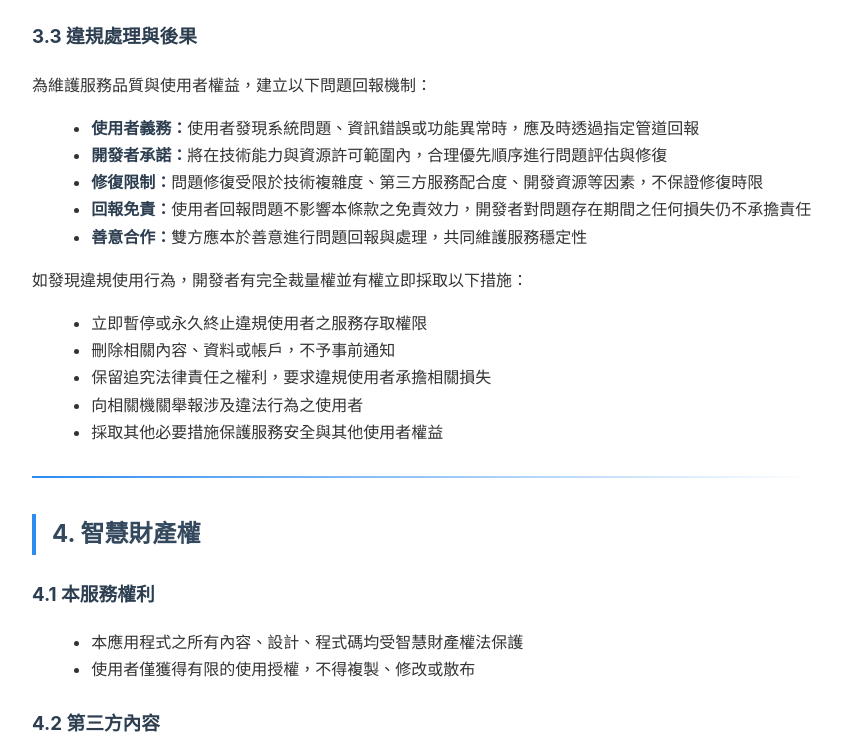
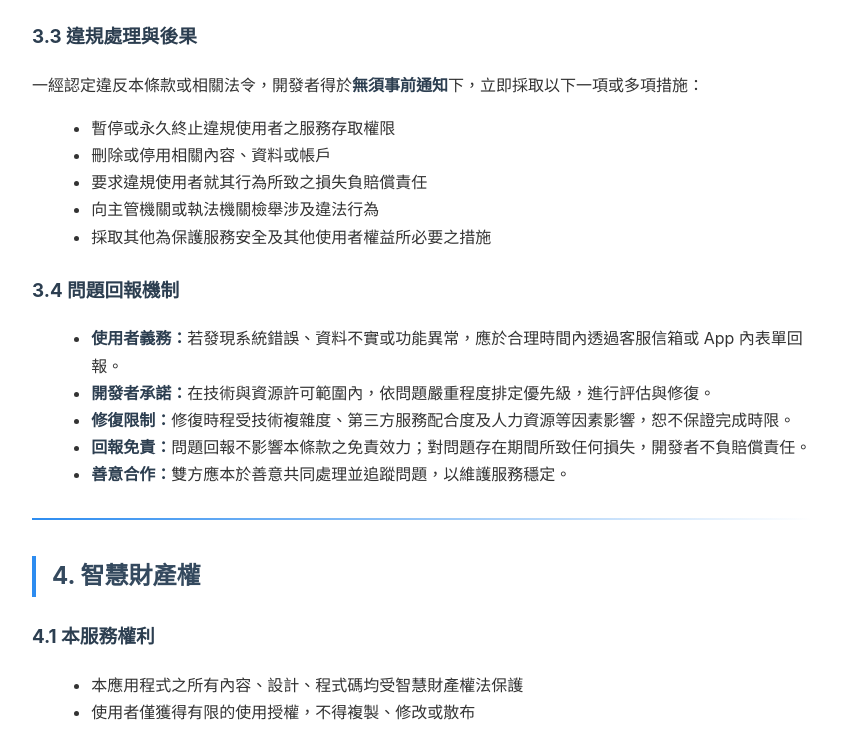
Before and after one commit to HuangChILun/emergency-shelter-privacy, a plain HTML site: page service_agreement.html in a window 1280 px wide. Shown: the part 2382-3124 px from the top of the page, without its empty margins (218-1060 px from the left). Drawn offline with Linux system fonts and the light colour scheme.

Commit message:
Update service_agreement.html

```diff
--- a/service_agreement.html
+++ b/service_agreement.html
@@ -117,22 +117,22 @@
         </ul>
 
         <h3>3.3 違規處理與後果</h3>
-        <p>為維護服務品質與使用者權益，建立以下問題回報機制：</p>
+        <p>一經認定違反本條款或相關法令，開發者得於<strong>無須事前通知</strong>下，立即採取以下一項或多項措施：</p>
         <ul>
-            <li><strong>使用者義務：</strong>使用者發現系統問題、資訊錯誤或功能異常時，應及時透過指定管道回報</li>
-            <li><strong>開發者承諾：</strong>將在技術能力與資源許可範圍內，合理優先順序進行問題評估與修復</li>
-            <li><strong>修復限制：</strong>問題修復受限於技術複雜度、第三方服務配合度、開發資源等因素，不保證修復時限</li>
-            <li><strong>回報免責：</strong>使用者回報問題不影響本條款之免責效力，開發者對問題存在期間之任何損失仍不承擔責任</li>
-            <li><strong>善意合作：</strong>雙方應本於善意進行問題回報與處理，共同維護服務穩定性</li>
+            <li>暫停或永久終止違規使用者之服務存取權限</li>
+            <li>刪除或停用相關內容、資料或帳戶</li>
+            <li>要求違規使用者就其行為所致之損失負賠償責任</li>
+            <li>向主管機關或執法機關檢舉涉及違法行為</li>
+            <li>採取其他為保護服務安全及其他使用者權益所必要之措施</li>
         </ul>
 
-        <p>如發現違規使用行為，開發者有完全裁量權並有權立即採取以下措施：</p>
+        <h3>3.4 問題回報機制</h3>
         <ul>
-            <li>立即暫停或永久終止違規使用者之服務存取權限</li>
-            <li>刪除相關內容、資料或帳戶，不予事前通知</li>
-            <li>保留追究法律責任之權利，要求違規使用者承擔相關損失</li>
-            <li>向相關機關舉報涉及違法行為之使用者</li>
-            <li>採取其他必要措施保護服務安全與其他使用者權益</li>
+            <li><strong>使用者義務：</strong>若發現系統錯誤、資料不實或功能異常，應於合理時間內透過客服信箱或 App 內表單回報。</li>
+            <li><strong>開發者承諾：</strong>在技術與資源許可範圍內，依問題嚴重程度排定優先級，進行評估與修復。</li>
+            <li><strong>修復限制：</strong>修復時程受技術複雜度、第三方服務配合度及人力資源等因素影響，恕不保證完成時限。</li>
+            <li><strong>回報免責：</strong>問題回報不影響本條款之免責效力；對問題存在期間所致任何損失，開發者不負賠償責任。</li>
+            <li><strong>善意合作：</strong>雙方應本於善意共同處理並追蹤問題，以維護服務穩定。</li>
         </ul>
 
         <hr>
@@ -200,12 +200,9 @@
         </ul>
 
         <hr>
+        <h2>7. 責任限制與損害賠償排除</h2>
 
-        <h2>7. 責任限制與免責聲明</h2>
-
-       <h2>7. 責任限制與損害賠償排除</h2>
-
-        <h3>7.1 服務免責</h3>
+        <h3>7.1 服務免責（包括但不限於）</h3>
         <p><strong>開發者明確免責於包括但不限於：</strong></p>
         <ul>
             <li>因資訊不準確、不完整或延遲所造成之任何損失</li>
@@ -214,19 +211,18 @@
             <li>因使用者誤用、濫用本服務功能所產生之任何後果</li>
         </ul>
 
-        <h3>7.2 損害賠償限制</h3>
+        <h3>7.2 損害賠償限制（包括但不限於）</h3>
         <p>在法律允許之最大範圍內，開發者對使用者承擔之賠償責任<strong>包括但不限於</strong>任何間接、附帶、特殊或衍生損害，概行排除。</p>
 
-        <h3>7.3 開發者責任上限</h3>
+        <h3>7.3 開發者責任上限（包括但不限於）</h3>
         <p>即使適用法律不允許完全免責，開發者之總責任限額亦不超過以下較低者：</p>
         <ul>
             <li>使用者於爭議發生<strong>前 1 個月</strong>內實際已支付予本服務之費用總額（<em>包括但不限於</em>訂閱費、一次性購買費等）</li>
         </ul>
 
-        <h3>7.4 不可抗力</h3>
+        <h3>7.4 不可抗力（包括但不限於）</h3>
         <p><strong>包括但不限於</strong>天災、戰爭、政府管制、重大網路中斷或惡意攻擊等不可抗力事件所致之損失，開發者不承擔任何責任。</p>
-
-        <hr>
+            <hr>
 
         <h2>8. 服務條款修訂</h2>
 
```
